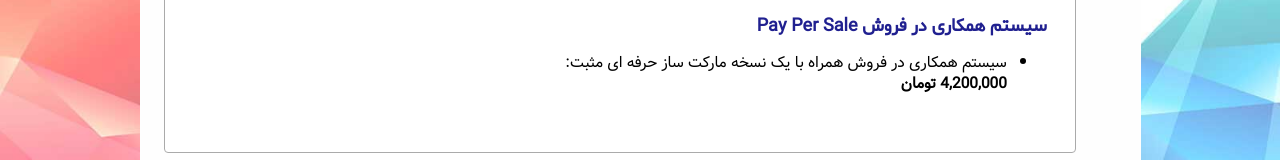
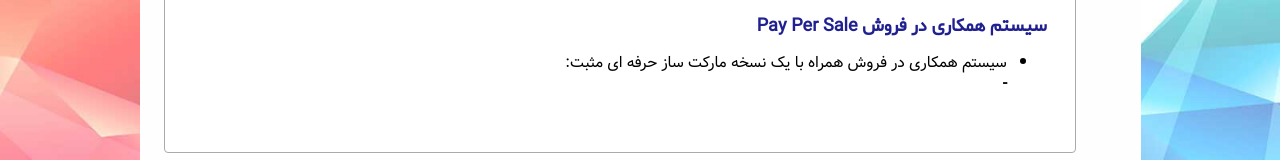
Before and after one commit to marketsaz/marketsaz.github.io, a plain HTML site: page pricelist@product=paypersale.html in a window 1280 px wide. Shown: the part 219-379 px from the top of the page. Drawn offline with Linux system fonts and the light colour scheme; files whose address does not match are found by name.

Commit message:
Update pricelist@product=paypersale.html

```diff
--- a/pricelist@product=paypersale.html
+++ b/pricelist@product=paypersale.html
@@ -102,7 +102,7 @@
 	<td valign="top">
 	      <h2>سیستم همکاری در فروش Pay Per Sale</h2>
 <ul>
-      <li>سیستم همکاری در فروش همراه با یک نسخه مارکت ساز حرفه ای مثبت: <br><b>4,200,000 تومان</b></li>
+      <li>سیستم همکاری در فروش همراه با یک نسخه مارکت ساز حرفه ای مثبت: <br><b>-</b></li>
 </ul>
 
      <br>
```
